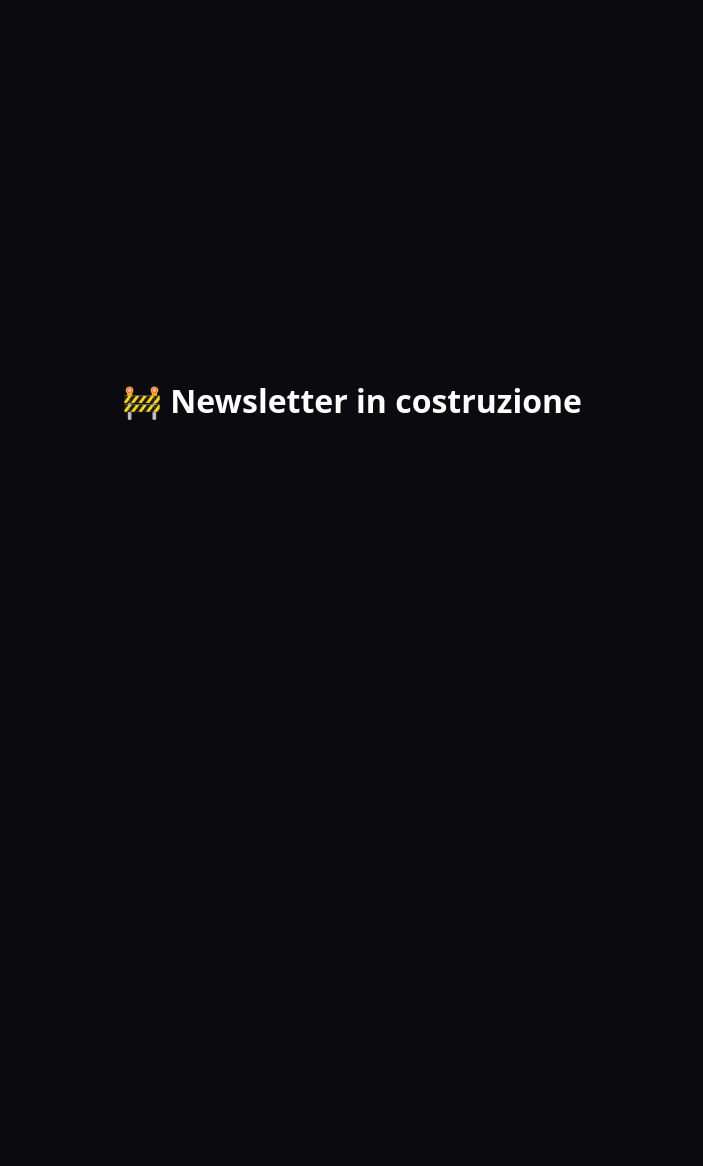
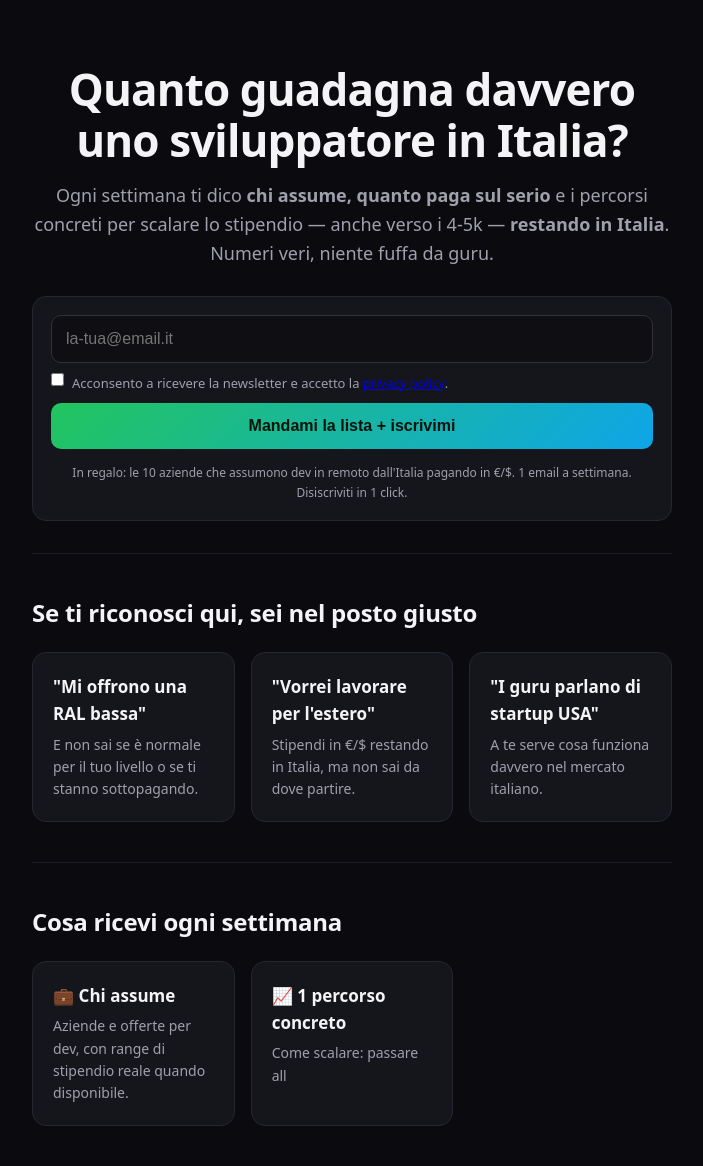
Before and after one commit to massimiliano-demiri/dev-salary-newsletter, a website: page public/index.html in a window 1280 px wide. Shown: the whole page, without its empty margins (288-991 px from the left). Before the commit the page ends 800 px from the top, so only its background shows below. Drawn offline with Linux system fonts and the light colour scheme.

Commit message:
ritocco index

```diff
--- a/public/index.html
+++ b/public/index.html
@@ -1,7 +1,71 @@
 <!DOCTYPE html>
 <html lang="it">
-<head><meta charset="UTF-8"><title>In arrivo</title></head>
-<body style="font-family:system-ui;background:#0b0b0f;color:#fff;display:grid;place-items:center;height:100vh;margin:0">
-  <h1>🚧 Newsletter in costruzione</h1>
-</body>
-</html>
+<head>
+<meta charset="UTF-8" />
+<meta name="viewport" content="width=device-width, initial-scale=1" />
+<title>Stipendi Dev Italia — quanto guadagni davvero (e come scalare)</title>
+<meta name="description" content="Ogni settimana: chi assume sviluppatori in Italia, quanto paga davvero e i percorsi concreti per scalare lo stipendio restando in Italia. Niente fuffa da guru." />
+<style>
+:root{--bg:#0b0b0f;--card:#15151c;--fg:#f4f4f6;--muted:#a0a0ad;--accent:#22c55e;--accent2:#0ea5e9;--ok:#22c55e;--err:#ef4444;--r:14px}
+*{box-sizing:border-box;margin:0;padding:0}
+html{scroll-behavior:smooth}
+body{font-family:system-ui,-apple-system,Segoe UI,Roboto,Arial,sans-serif;background:var(--bg);color:var(--fg);line-height:1.6}
+.wrap{max-width:680px;margin:0 auto;padding:0 20px}
+.fade{opacity:0;transform:translateY(16px);animation:up .6s ease forwards}
+@keyframes up{to{opacity:1;transform:none}}
+header{padding:64px 0 32px;text-align:center}
+h1{font-size:clamp(28px,6vw,44px);line-height:1.15;letter-spacing:-.02em}
+.sub{color:var(--muted);font-size:18px;margin:16px 0 28px}
+.form{display:flex;flex-direction:column;gap:10px;background:var(--card);padding:18px;border-radius:var(--r);border:1px solid #26262f}
+.form input[type=email]{padding:14px;border-radius:10px;border:1px solid #303039;background:#0e0e13;color:var(--fg);font-size:16px}
+.form input[type=email]:focus{outline:2px solid var(--accent)}
+.consent{display:flex;gap:8px;align-items:flex-start;font-size:13px;color:var(--muted);text-align:left}
+.btn{padding:14px;border:0;border-radius:10px;background:linear-gradient(135deg,var(--accent),var(--accent2));color:#04130a;font-size:16px;font-weight:700;cursor:pointer;transition:transform .1s}
+.btn:hover{transform:translateY(-1px)}.btn:disabled{opacity:.6;cursor:not-allowed}
+.micro{font-size:12px;color:var(--muted);text-align:center;margin-top:4px}
+.msg{display:none;padding:12px;border-radius:10px;font-size:14px}
+.msg.ok{display:block;background:rgba(34,197,94,.12);color:var(--ok);border:1px solid var(--ok)}
+.msg.err{display:block;background:rgba(239,68,68,.12);color:var(--err);border:1px solid var(--err)}
+.hp{position:absolute;left:-9999px;opacity:0}
+section{padding:40px 0;border-top:1px solid #1d1d25}
+h2{font-size:24px;margin-bottom:20px;letter-spacing:-.01em}
+.grid{display:grid;gap:16px}
+@media(min-width:640px){.grid-3{grid-template-columns:repeat(3,1fr)}}
+.card{background:var(--card);border:1px solid #26262f;border-radius:var(--r);padding:20px}
+.card h3{font-size:17px;margin-bottom:6px}
+.card p{color:var(--muted);font-size:14px}
+.step{display:flex;gap:14px;margin-bottom:16px}
+.num{flex:0 0 32px;height:32px;border-radius:50%;background:linear-gradient(135deg,var(--accent),var(--accent2));display:grid;place-items:center;font-weight:700;color:#04130a}
+footer{padding:40px 0;text-align:center;color:var(--muted);font-size:13px}
+footer a{color:var(--muted)}
+</style>
+</head>
+<body>
+<div class="wrap">
+  <header class="fade">
+    <h1>Quanto guadagna davvero<br>uno sviluppatore in Italia?</h1>
+    <p class="sub">Ogni settimana ti dico <strong>chi assume, quanto paga sul serio</strong> e i percorsi concreti per scalare lo stipendio — anche verso i 4-5k — <strong>restando in Italia</strong>. Numeri veri, niente fuffa da guru.</p>
+    <form class="form" id="f">
+      <input type="email" name="email" id="email" placeholder="la-tua@email.it" required autocomplete="email" />
+      <input type="text" name="website" class="hp" tabindex="-1" autocomplete="off" aria-hidden="true" />
+      <label class="consent"><input type="checkbox" id="consent" required /> <span>Acconsento a ricevere la newsletter e accetto la <a href="/privacy.html">privacy policy</a>.</span></label>
+      <button class="btn" type="submit" id="btn">Mandami la lista + iscrivimi</button>
+      <p class="micro">In regalo: le 10 aziende che assumono dev in remoto dall'Italia pagando in €/$. 1 email a settimana. Disiscriviti in 1 click.</p>
+      <div class="msg" id="msg"></div>
+    </form>
+  </header>
+
+  <section class="fade">
+    <h2>Se ti riconosci qui, sei nel posto giusto</h2>
+    <div class="grid grid-3">
+      <div class="card"><h3>"Mi offrono una RAL bassa"</h3><p>E non sai se è normale per il tuo livello o se ti stanno sottopagando.</p></div>
+      <div class="card"><h3>"Vorrei lavorare per l'estero"</h3><p>Stipendi in €/$ restando in Italia, ma non sai da dove partire.</p></div>
+      <div class="card"><h3>"I guru parlano di startup USA"</h3><p>A te serve cosa funziona davvero nel mercato italiano.</p></div>
+    </div>
+  </section>
+
+  <section class="fade">
+    <h2>Cosa ricevi ogni settimana</h2>
+    <div class="grid grid-3">
+      <div class="card"><h3>💼 Chi assume</h3><p>Aziende e offerte per dev, con range di stipendio reale quando disponibile.</p></div>
+      <div class="card"><h3>📈 1 percorso concreto</h3><p>Come scalare: passare all
```
